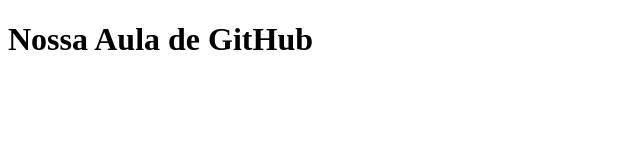
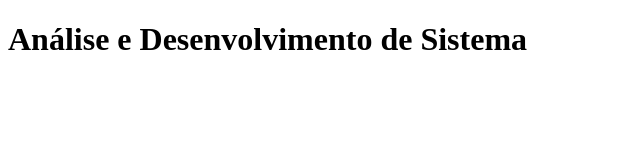
Before and after one commit to MVicente10/Exercicio, a plain HTML site: page index.html in a window 1280 px wide. Shown: the whole page, without its empty margins (0-640 px from the left). Drawn offline with Linux system fonts and the light colour scheme.

Commit message:
Alteração de titulo

```diff
--- a/index.html
+++ b/index.html
@@ -8,6 +8,6 @@
     <title>Document</title>
 </head>
 <body>
-     <h1>Nossa Aula de GitHub</h1>
+     <h1>Análise e Desenvolvimento de Sistema</h1>
 </body>
 </html>
```
